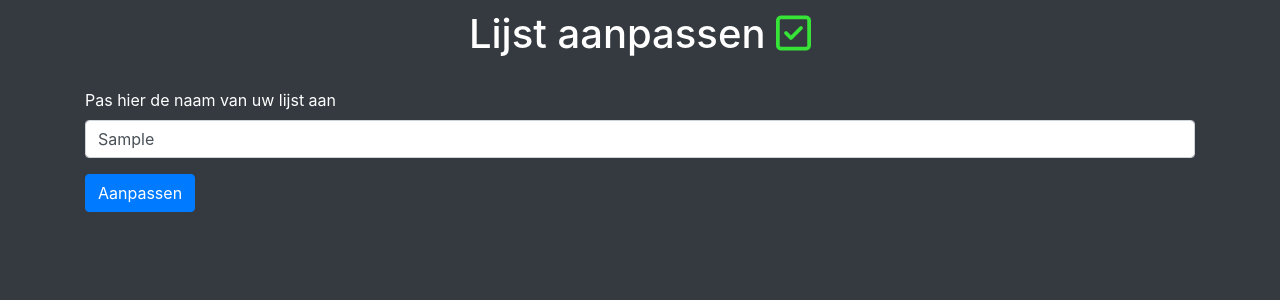
After one commit to LMTVogel/ToDoList, a PHP site: page /editLijst.php?lijst_id=1 in a window 1280 px wide. The commit adds this page. Shown: the top 300 px of the page. Run offline with PHP 8.4, Linux system fonts and the light colour scheme; tables that the repository leaves empty or names only in its code hold one stand-in row (values such as "Sample post"); some libraries are stand-ins or nearby versions.

Commit message:
You now can change the name of the list.

```diff
--- /dev/null
+++ b/editLijst.php
@@ -0,0 +1,26 @@
+<?php include 'includes/head.php';
+
+$lijst_id = $_GET['lijst_id'];
+
+$sql = "SELECT * FROM `lijsten` WHERE lijst_id = :lijst_id";
+$query = $conn->prepare($sql);
+$query->bindParam(":lijst_id", $lijst_id);
+$query->execute();
+
+$result = $query->fetch();
+
+?>
+
+
+<h1 class="title">Lijst aanpassen <i style="color: #36e336;" class="far fa-check-square"></i></h1>
+
+<div class="container">
+    <form action="actions/updateLijst.php?lijst_id=<?php echo $result['lijst_id'] ?>" method="POST">
+        <div class="form-group">
+            <label for="lijst_naam">Pas hier de naam van uw lijst aan</label>
+            <input type="text" class="form-control" name="nieuwe_lijst_naam" value="<?php echo $result['lijst_naam'] ?>">
+        </div>
+
+        <button type="submit" class="btn btn-primary">Aanpassen</button>
+    </form>
+</div>
--- a/index.php
+++ b/index.php
@@ -21,7 +21,7 @@
                     <td><?php echo $row['lijst_naam'] ?></td>
                     <td>
                         <a class="btn btn-danger float-right" href="actions/deleteLijst.php?lijst_id=<?php echo $row['lijst_id'] ?>" onclick="return validation()"><i class="far fa-trash-alt"></i></a>
-                        <a class="btn btn-warning float-right" href=""><i class="far fa-edit"></i></a>
+                        <a class="btn btn-warning float-right" href="editLijst.php?lijst_id=<?php echo $row['lijst_id'] ?>"><i class="far fa-edit"></i></a>
                         <a class="btn btn-watch float-right" href=""><i class="far fa-eye"></i></a>
                     </td>
                 </tr>
```
Also changed, not shown: actions/updateLijst.php (added, +13 -0 lines).
